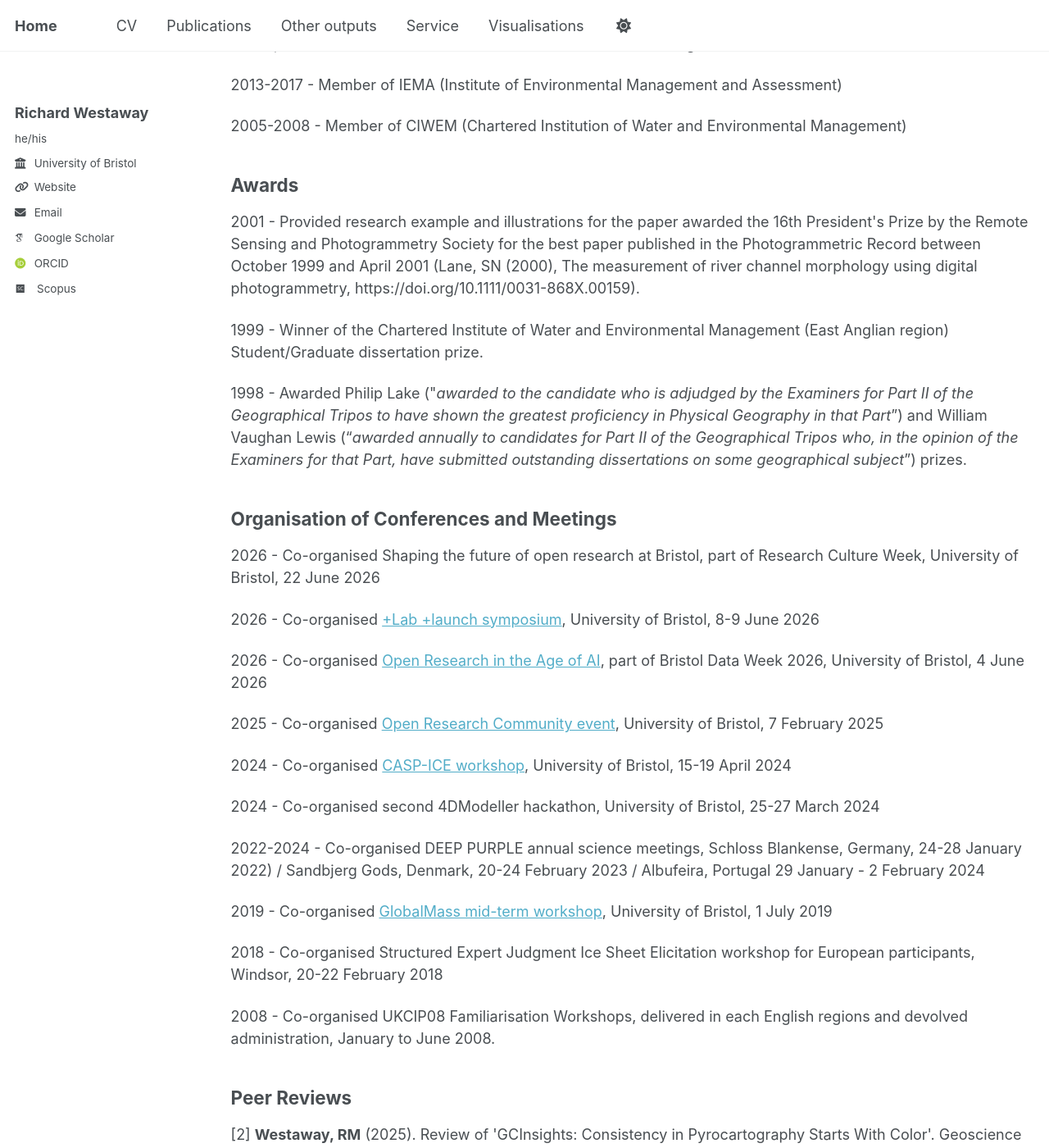
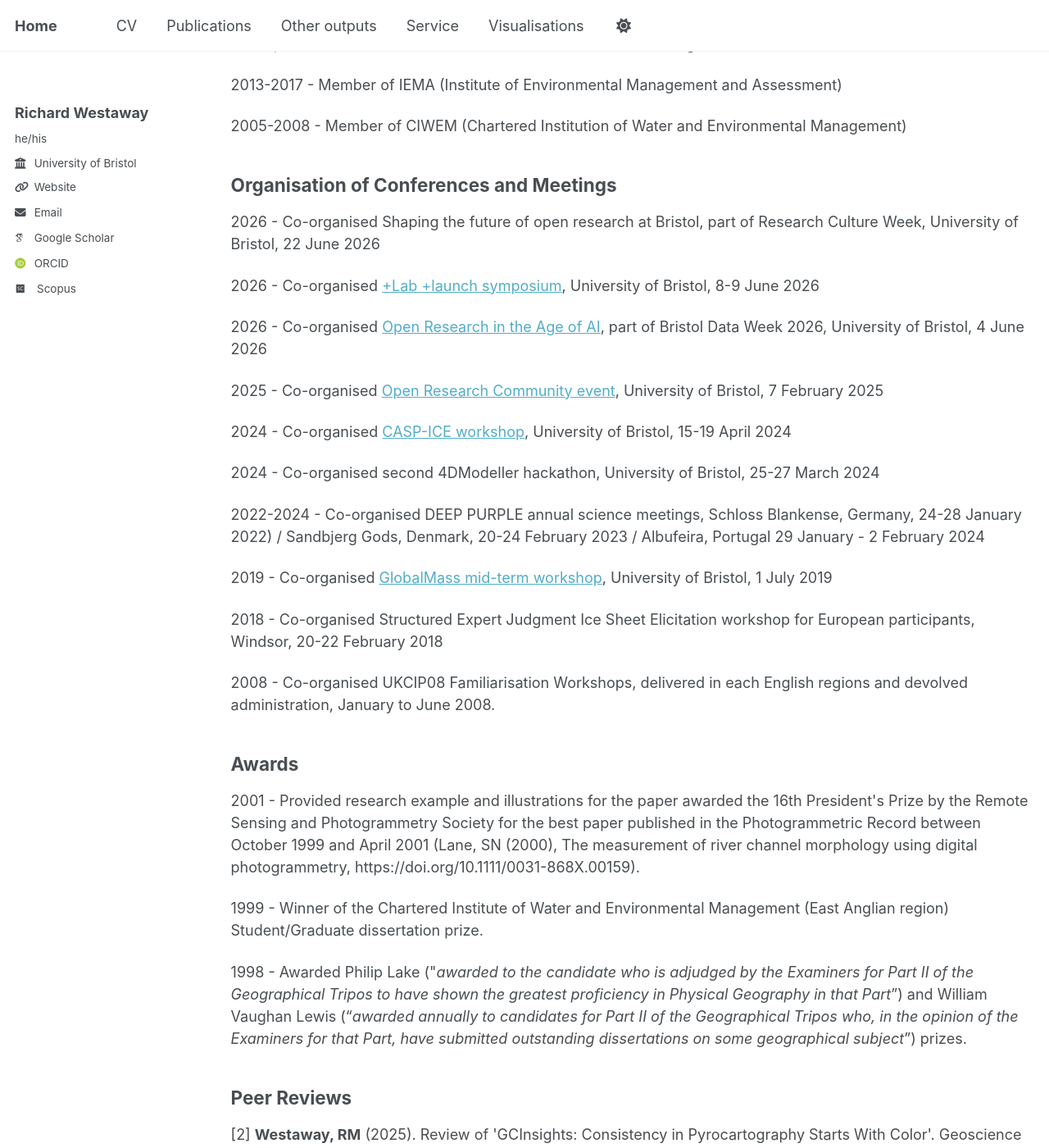
Before and after one commit to richardwestaway/richardwestaway.github.io, a Jekyll site: the page built from _pages/service.html, in a window 1280 px wide and 1400 px high, scrolled down 496 px. Shown: the whole window at 82% size. Built offline with Jekyll 4.4.1, drawn with Linux system fonts in a browser that asks for light colours; some web fonts are replaced; comment, search, counter and statistics services are not loaded; part of the change alters nothing that is shown; grey boxes are pictures that could not be loaded.

```diff
--- a/_pages/service.html
+++ b/_pages/service.html
@@ -29,14 +29,6 @@ author_profile: true
 
 <p>2005-2008 - Member of CIWEM (Chartered Institution of Water and Environmental Management)</p>
 
-<h2>Awards</h2>
-
-<p>2001 - Provided research example and illustrations for the paper awarded the 16th President's Prize by the Remote Sensing and Photogrammetry Society for the best paper published in the Photogrammetric Record between October 1999 and April 2001 (Lane, SN (2000), The measurement of river channel morphology using digital photogrammetry, https://doi.org/10.1111/0031-868X.00159).</p>
-
-<p>1999 - Winner of the Chartered Institute of Water and Environmental Management (East Anglian region) Student/Graduate dissertation prize.</p>
-
-<p>1998 - Awarded Philip Lake ("<em>awarded to the candidate who is adjudged by the Examiners for Part II of the Geographical Tripos to have shown the greatest proficiency in Physical Geography in that Part</em>”) and William Vaughan Lewis (“<em>awarded annually to candidates for Part II of the Geographical Tripos who, in the opinion of the Examiners for that Part, have submitted outstanding dissertations on some geographical subject</em>”) prizes.
-
 <h2>Organisation of Conferences and Meetings</h2>
 
 <p>2026 - Co-organised Shaping the future of open research at Bristol, part of Research Culture Week, University of Bristol, 22 June 2026</p>
@@ -59,6 +51,14 @@ author_profile: true
 
 <p>2008 - Co-organised UKCIP08 Familiarisation Workshops, delivered in each English regions and devolved administration, January to June 2008.</p>
 
+<h2>Awards</h2>
+
+<p>2001 - Provided research example and illustrations for the paper awarded the 16th President's Prize by the Remote Sensing and Photogrammetry Society for the best paper published in the Photogrammetric Record between October 1999 and April 2001 (Lane, SN (2000), The measurement of river channel morphology using digital photogrammetry, https://doi.org/10.1111/0031-868X.00159).</p>
+
+<p>1999 - Winner of the Chartered Institute of Water and Environmental Management (East Anglian region) Student/Graduate dissertation prize.</p>
+
+<p>1998 - Awarded Philip Lake ("<em>awarded to the candidate who is adjudged by the Examiners for Part II of the Geographical Tripos to have shown the greatest proficiency in Physical Geography in that Part</em>”) and William Vaughan Lewis (“<em>awarded annually to candidates for Part II of the Geographical Tripos who, in the opinion of the Examiners for that Part, have submitted outstanding dissertations on some geographical subject</em>”) prizes.
+
 <h2>Peer Reviews</h2>
 
 <p>[2] <strong>Westaway, RM</strong> (2025). Review of 'GCInsights: Consistency in Pyrocartography Starts With Color'. Geoscience Communication, <a href="https://doi.org/10.5194/gc-2024-9-RC2" target="_blank" rel="noopener">10.5194/gc-2024-9-RC2</a> <em><img class="alignnone  wp-image-369" src="https://richardwestaway.files.wordpress.com/2017/10/open-access-logo-200x2002.png" alt="open-access-logo-200x200" width="13" height="17" /></em></p>
```
